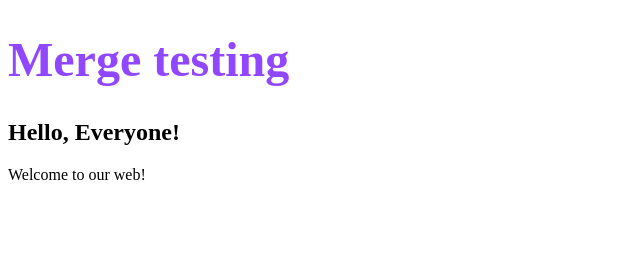
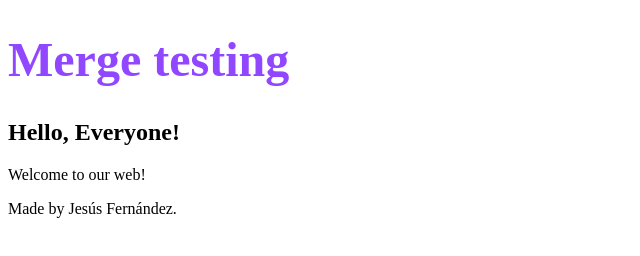
Before and after one commit to JesusFerVid-ACN/MergeTesting, a plain HTML site: page index.html in a window 1280 px wide. Shown: the whole page, without its empty margins (0-640 px from the left). Drawn offline with Linux system fonts and the light colour scheme.

Commit message:
Added footer

```diff
--- a/index.html
+++ b/index.html
@@ -15,5 +15,8 @@
 		<h2>Hello, Everyone!</h2>
 		<p>Welcome to our web!</p>
 	</main>
+	<footer>
+		<p>Made by Jesús Fernández.</p>
+	</footer>
 </body>
 </html>
```
